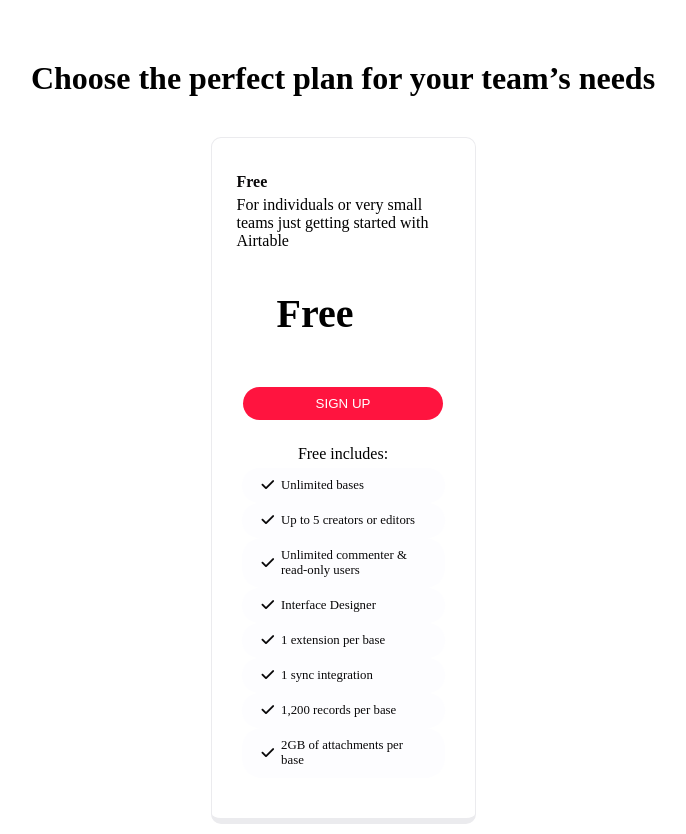
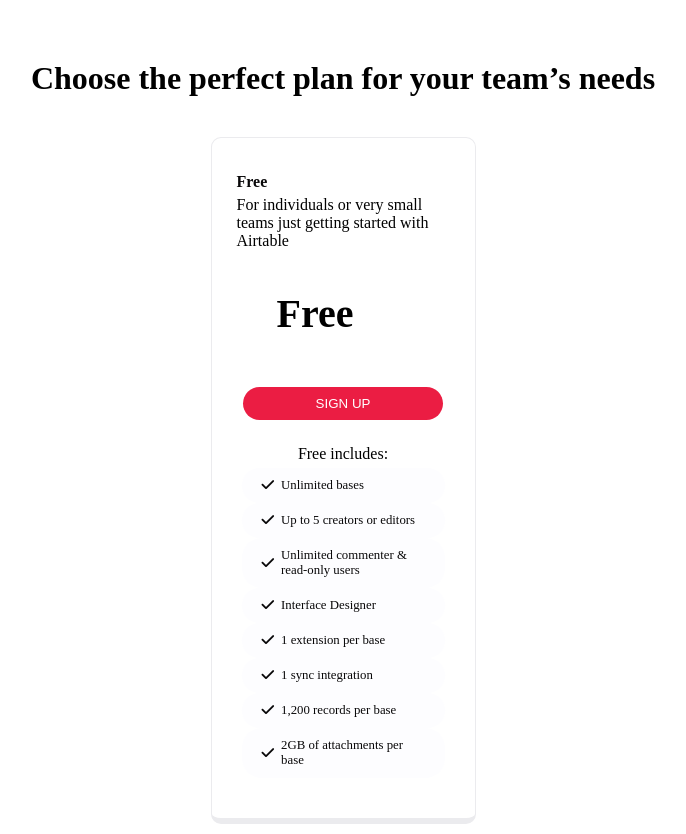
Before and after one commit to Rashidamosi/Html-Card-Practice-STUTERN, a plain HTML site: page index.html in a window 1280 px wide. In both pictures the pointer is over the button "SIGN UP". Shown: the whole page, without its empty margins (297-983 px from the left). Drawn offline with Linux system fonts and the light colour scheme.

Commit message:
Update style.css

```diff
--- a/style.css
+++ b/style.css
@@ -70,7 +70,7 @@
 }
 
 button:hover{
-   background-color: #ff143f;
+   background-color: #eb1d43;
    color: #ffffff;
    border: none;
 }
```
